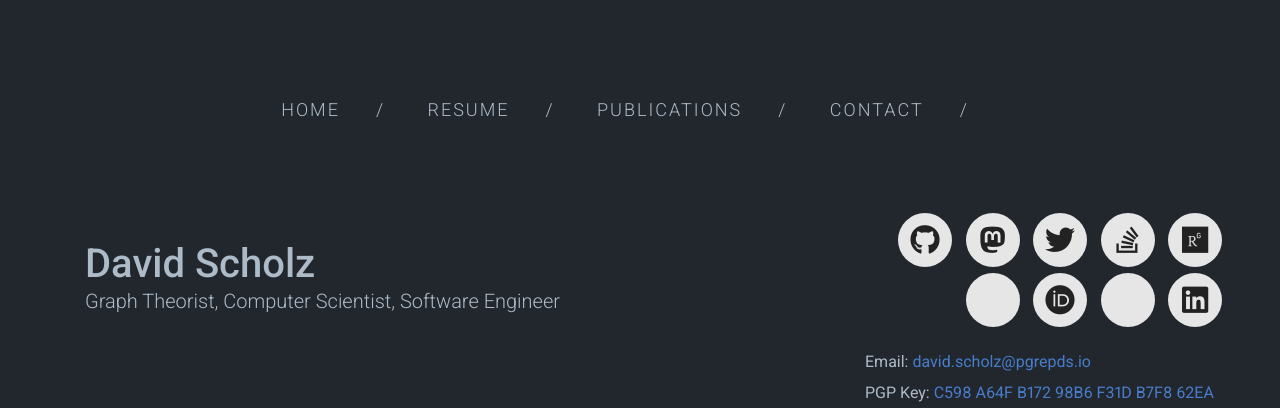
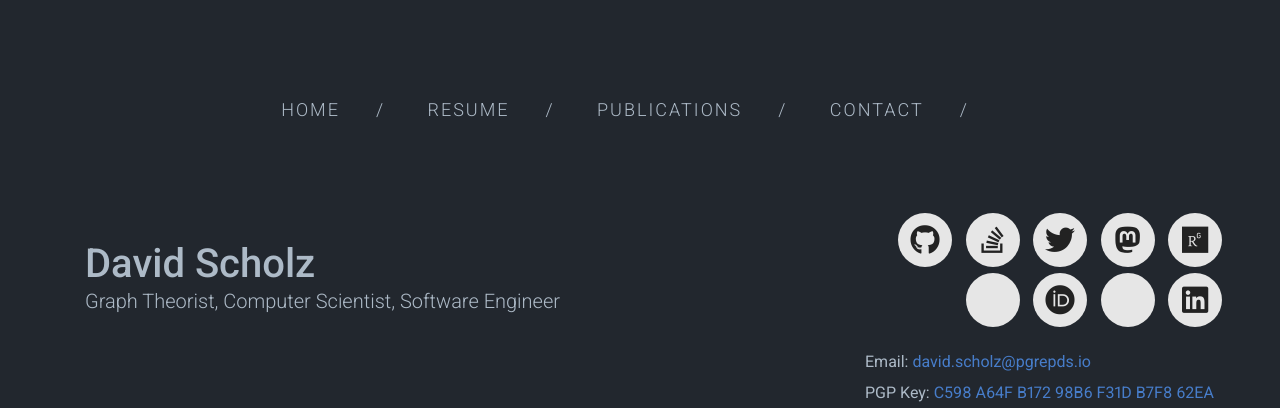
Before and after one commit to pgrepds/pgrepds.github.io, a Jekyll site: the page built from index.html, in a window 1280 px wide. Shown: the top 408 px of the page. Built offline with Jekyll 4.4.1, drawn with Linux system fonts in a browser that asks for light colours; nearby versions of some CDN libraries; a style sheet for code colours, icons or effects is not loaded.

Commit message:
add blog, reorder icons.

```diff
--- a/_includes/header.html
+++ b/_includes/header.html
@@ -13,10 +13,17 @@
             </a>
           </li>
         {%- endif -%}
-        {%- if site.mastodon_username -%}
+        {%- if site.stackexchange_username -%}
           <li>
-            <a target="_blank" href="https://fosstodon.org/web/@pgrepds" class="button button--sacnite button--round-l">
-              <i class="fab fa-mastodon"></i>
+            <a target="_blank" href="https://stackoverflow.com/users/{{ site.stackexchange_username | escape }}" class="button button--sacnite button--round-l">
+              <i class="fab fa-stack-overflow" title="Stack Exchange"></i>
+            </a>
+          </li>
+        {%- endif -%}
+        {%- if site.hashnode -%}
+          <li>
+            <a target="_blank" href="https://blog.pgrepds.io/" class="button button--sacnite button--round-l">
+              <i class="fa-brands fa-hashnode" title="Blog"></i>
             </a>
           </li>
         {%- endif -%}
@@ -27,10 +34,10 @@
             </a>
           </li>
         {%- endif -%}
-        {%- if site.stackexchange_username -%}
+        {%- if site.mastodon_username -%}
           <li>
-            <a target="_blank" href="https://stackoverflow.com/users/{{ site.stackexchange_username | escape }}" class="button button--sacnite button--round-l">
-              <i class="fab fa-stack-overflow" title="Stack Exchange"></i>
+            <a target="_blank" href="https://fosstodon.org/web/@pgrepds" class="button button--sacnite button--round-l">
+              <i class="fab fa-mastodon"></i>
             </a>
           </li>
         {%- endif -%}
```
